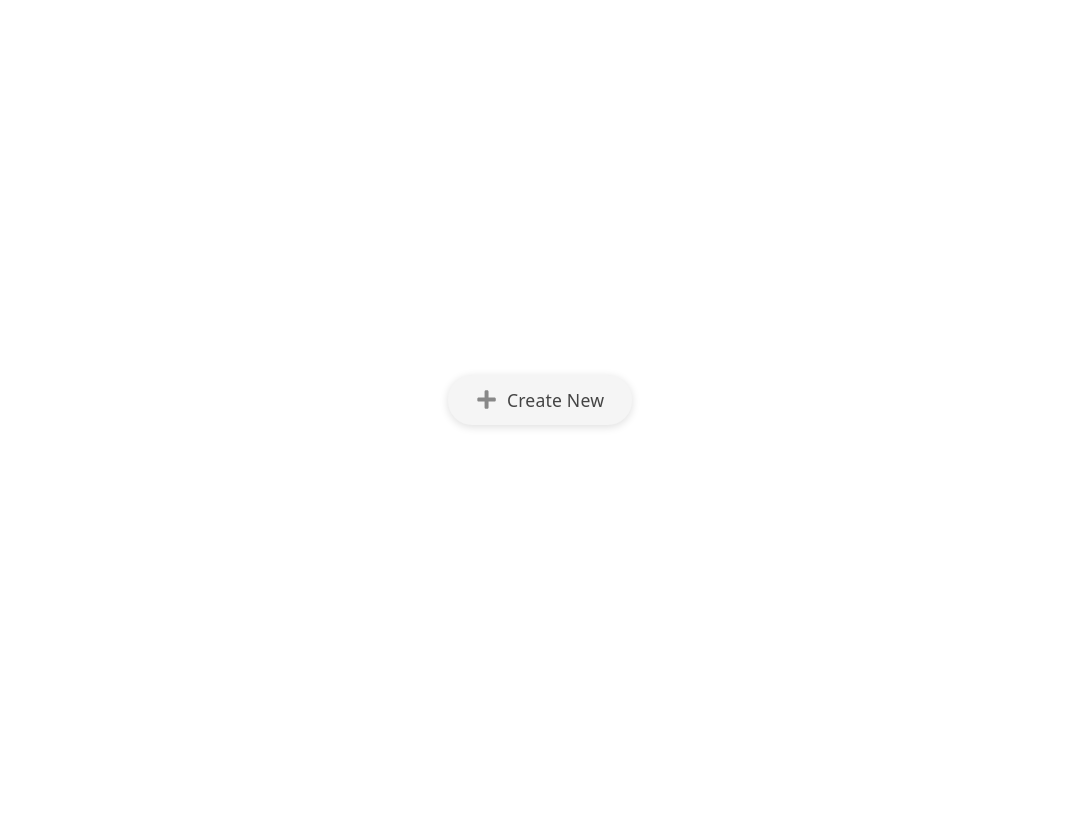
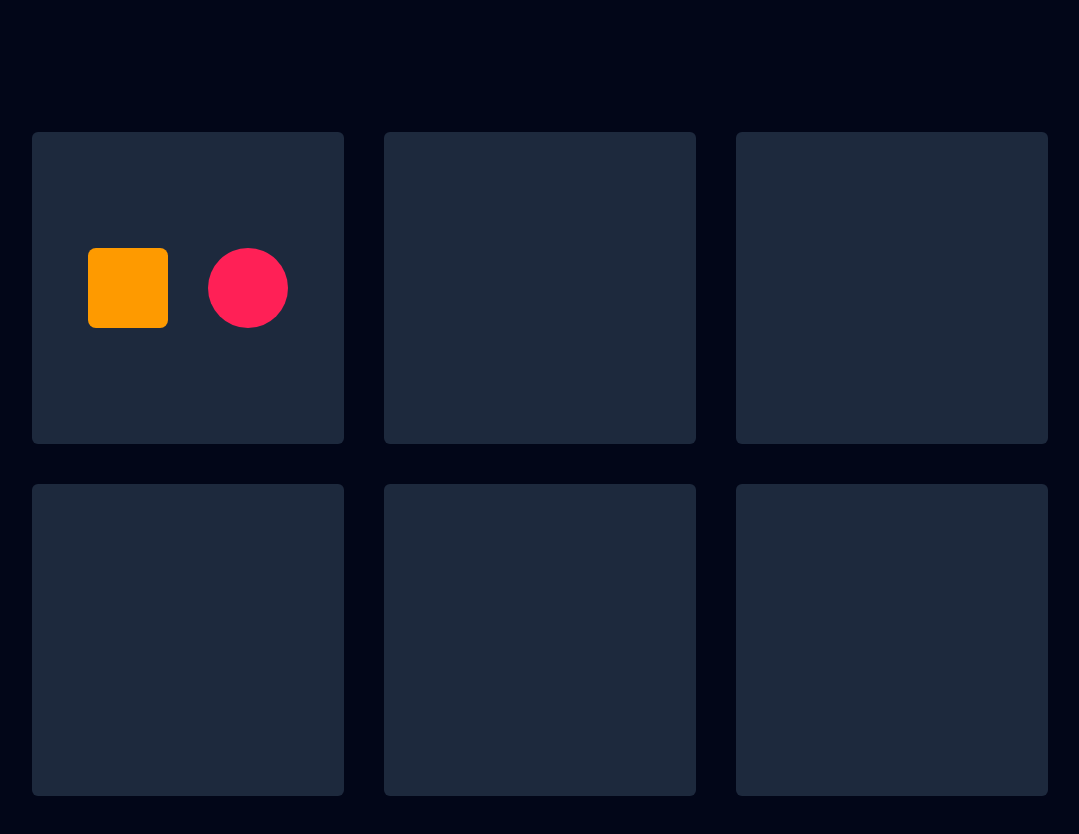
Before and after one commit to heyvj99/CreateButtonMI, a React (Vite) app: page / in a window 1280 px wide. Shown: the top 834 px of the page, without its empty margins (100-1179 px from the left). Before the commit the page ends 800 px from the top, so only its background shows below. Built offline with nearby package versions, Linux system fonts and the light colour scheme.

Commit message:
fade-up-down mircointeraction added

```diff
--- a/src/App.tsx
+++ b/src/App.tsx
@@ -1,13 +1,13 @@
 import { useState } from "react";
 import "./App.css";
-import CreateNewButton from "./CreateNewButton.tsx";
+import MAGrid from "./MAGrid.tsx";
 
 function App() {
   const [count, setCount] = useState(0);
 
   return (
     <div style={{ padding: 60 }}>
-      <CreateNewButton />
+      <MAGrid />
     </div>
   );
 }
--- /dev/null
+++ b/src/MAGrid.tsx
@@ -0,0 +1,61 @@
+import { useState } from "react";
+import { motion } from "framer-motion";
+import FadeUpDown from "./MATypes/FadeUpDown.tsx";
+
+const MAGrid = () => {
+  const [grid, setGrid] = useState<string[]>([]);
+
+  const gridVariants = {
+    hidden: { opacity: 0 },
+    show: {
+      opacity: 1,
+      transition: { staggerChildren: 0.15 },
+    },
+  };
+
+  const gridItemVariants = {
+    hidden: { opacity: 0 },
+    show: { opacity: 1 },
+  };
+
+  return (
+    <div className="flex flex-col gap-4 overflow-x-hidden">
+      <motion.section
+        variants={gridVariants}
+        initial="hidden"
+        animate="show"
+        transition={{ duration: 0.5 }}
+        className="grid grid-cols-3 p-10 gap-10"
+      >
+        <motion.div
+          variants={gridItemVariants}
+          className="bg-slate-800 aspect-square rounded-md p-4 gap-10 justify-center items-center flex flex-row"
+        >
+          <FadeUpDown />
+        </motion.div>
+        <motion.div
+          variants={gridItemVariants}
+          className="bg-slate-800 aspect-square rounded-md p-4 gap-10 justify-center items-center"
+        ></motion.div>
+        <motion.div
+          variants={gridItemVariants}
+          className="bg-slate-800 aspect-square rounded-md p-4 gap-10 justify-center items-center"
+        ></motion.div>
+        <motion.div
+          variants={gridItemVariants}
+          className="bg-slate-800 aspect-square rounded-md p-4 justify-center gap-10 items-center"
+        ></motion.div>
+        <motion.div
+          variants={gridItemVariants}
+          className="bg-slate-800 aspect-square rounded-md p-4 justify-center gap-10 items-center"
+        ></motion.div>
+        <motion.div
+          variants={gridItemVariants}
+          className="bg-slate-800 aspect-square rounded-md p-4 justify-center gap-10 items-center"
+        ></motion.div>
+      </motion.section>
+    </div>
+  );
+};
+
+export default MAGrid;
--- /dev/null
+++ b/src/MATypes/FadeUpDown.tsx
@@ -0,0 +1,22 @@
+import { motion } from "framer-motion";
+
+const FadeUpDown = () => {
+  return (
+    <>
+      <motion.div
+        initial={{ opacity: 0, y: -100 }}
+        animate={{ opacity: 1, y: 0 }}
+        transition={{ duration: 1, delay: 0.15 }}
+        className="w-20 h-20 bg-amber-500 rounded-lg"
+      ></motion.div>
+      <motion.div
+        initial={{ opacity: 0, y: 100 }}
+        animate={{ opacity: 1, y: 0 }}
+        transition={{ duration: 1, delay: 0.15 }}
+        className="w-20 h-20 bg-rose-500 rounded-full"
+      ></motion.div>
+    </>
+  );
+};
+
+export default FadeUpDown;
--- a/src/index.css
+++ b/src/index.css
@@ -24,11 +24,7 @@ a:hover {
 }
 
 body {
-  margin: 0;
-  display: flex;
-  place-items: center;
-  min-width: 320px;
-  min-height: 100vh;
+  @apply bg-slate-950;
 }
 
 h1 {
```
